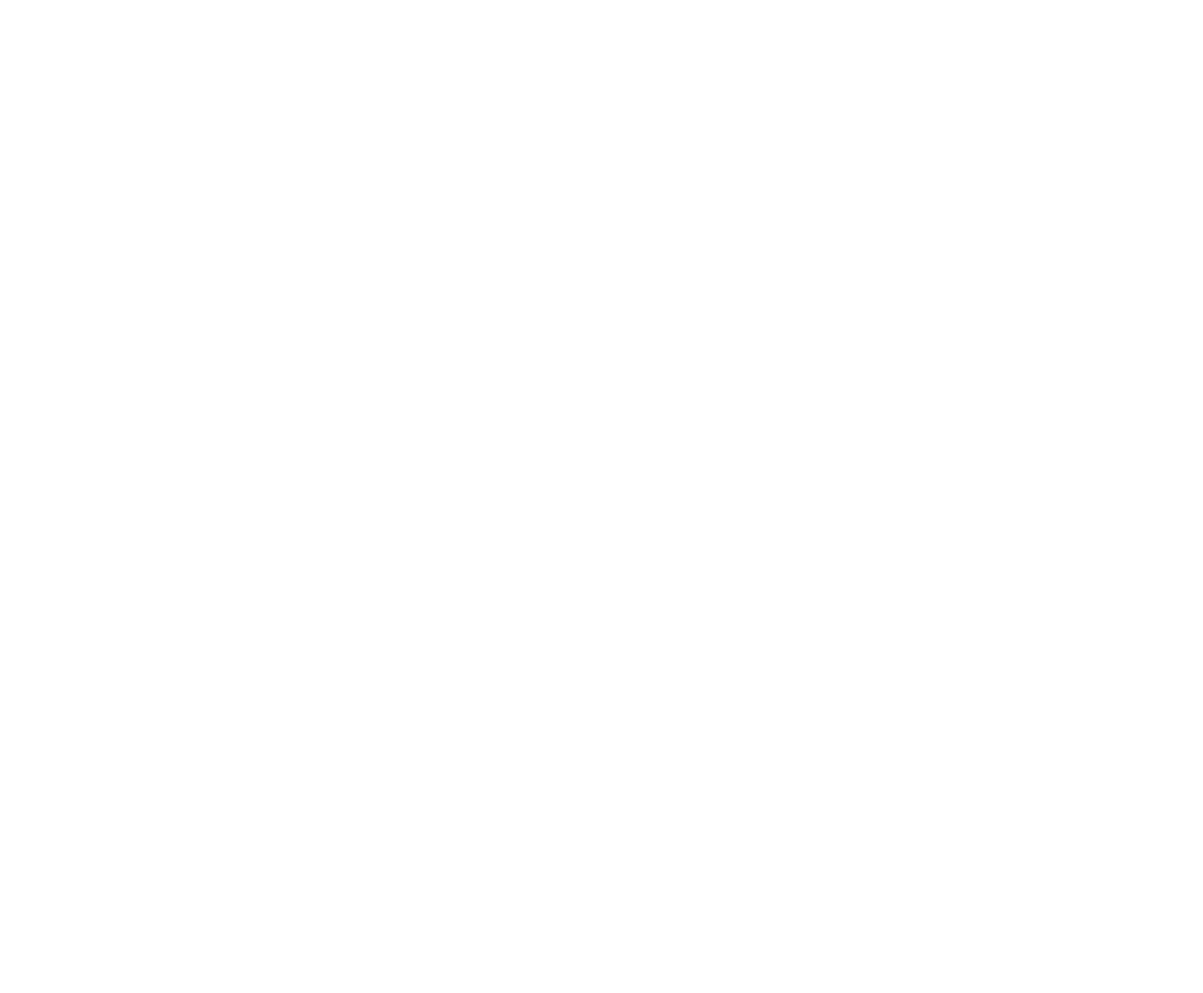
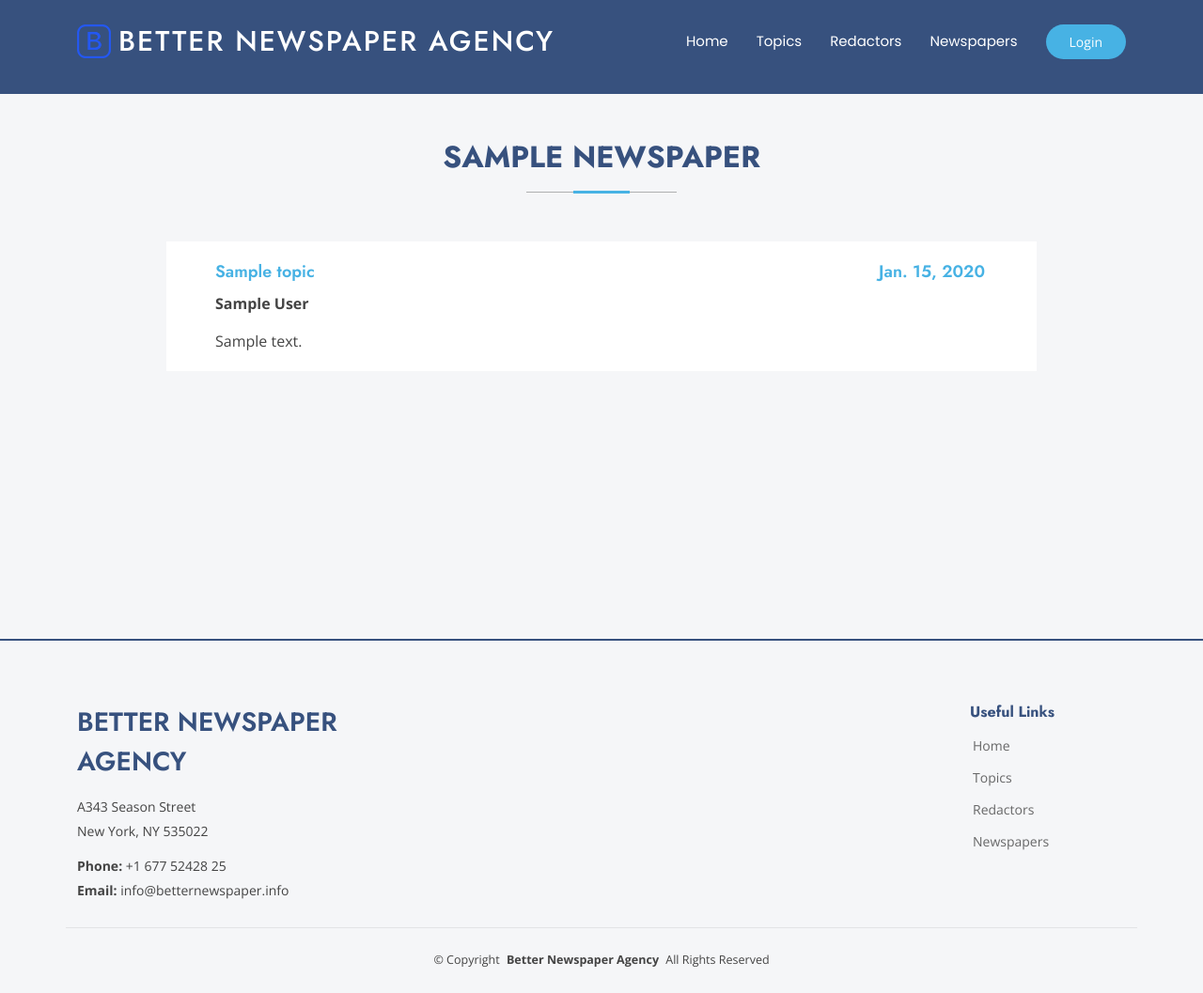
Before and after one commit to omnigun/newspaper-agency, a Django app: page /newspapers/1/ in a window 1280 px wide. Before the commit the page is empty. Shown: the whole page at 94% size. Before the commit the page ends 800 px from the top, so only its background shows below. Run offline with Django 5.2, Linux system fonts and the light colour scheme; a user stored in the database is signed in; tables that the repository leaves empty hold one stand-in row (values such as "Sample post"); some libraries are stand-ins or nearby versions.

Commit message:
add newspaper-detail page

```diff
--- a/newspaper/views.py
+++ b/newspaper/views.py
@@ -41,6 +41,7 @@ class RedactorListView(LoginRequiredMixin, generic.ListView):
 
 class NewspaperListView(LoginRequiredMixin, generic.ListView):
     model = Newspaper
+    queryset = Newspaper.objects.all().select_related("topic")
     context_object_name = "newspaper_list"
     template_name = "newspaper/newspaper_list.html"
     extra_context = {"page_name_newspaper_list": True}
@@ -52,3 +53,9 @@ class NewspaperDetailView(LoginRequiredMixin, generic.DetailView):
     context_object_name = "newspaper"
     template_name = "newspaper/newspaper_detail.html"
     extra_context = {"page_name_newspaper_detail": True}
+
+    def get_context_data(self, **kwargs):
+        context = super().get_context_data(**kwargs)
+        publishers = Redactor.objects.all().filter(newspapers__pk=self.object.id)
+        context["publishers"] = publishers
+        return context
--- a/static/css/main.css
+++ b/static/css/main.css
@@ -2074,7 +2074,12 @@ section,
 
 .pagination {--bs-pagination-color: #37517e; --bs-pagination-active-bg: #37517e; --bs-pagination-active-border-color: #37517e;}
 .link-hover:hover {text-decoration: underline; color:#37517e;}
+
 .faq-2.section {min-height:85vh;}
+.detail-container {padding-bottom:1em;}
+.newspaper-content {text-indent:2em; text-align: justify}
+
+.redactors_string span:not(:last-child):after {content:", "}
 /*--------------------------------------------------------------
 # Starter Section Section
 --------------------------------------------------------------*/
--- a/templates/base.html
+++ b/templates/base.html
@@ -19,7 +19,7 @@
   <link href="{% static 'vendor/glightbox/css/glightbox.min.css' %}" rel="stylesheet">
   <link href="{% static 'vendor/swiper/swiper-bundle.min.css' %}" rel="stylesheet">
   <!-- Main CSS File -->
-  <link href="{% static 'css/main.css' %}?ver=22" rel="stylesheet">
+  <link href="{% static 'css/main.css' %}?ver=27" rel="stylesheet">
 
   <!-- =======================================================
   * Template Name: Arsha
--- a/templates/newspaper/newspaper_detail.html
+++ b/templates/newspaper/newspaper_detail.html
@@ -0,0 +1,37 @@
+{% extends "base.html" %}
+{% load static %}
+{% block content %}
+<section id="faq-2" class="faq-2 section light-background">
+  <div class="section-pre-header"></div>
+  <!-- Section Title -->
+  <div class="container detail-container section-title aos-init aos-animate" data-aos="fade-up">
+    <h2 class="mt-5">{{newspaper.title}}</h2>
+  </div><!-- End Section Title -->
+
+      <div class="container">
+        <div class="row justify-content-center">
+          <div class="col-lg-10">
+            <div class="faq-container">
+
+              <div class="faq-item faq-active aos-init aos-animate" data-aos="fade-up" data-aos-delay="200">
+                <i class="faq-icon bi bi-question-circle"></i>
+                <h3 class="d-flex justify-content-between">
+                  <span>{{ newspaper.topic }}</span><span>{{newspaper.published_date }}</span>
+                </h3>
+                <div class="faq-content  newspaper-content">
+                  <div class="fw-bold redactors_string">
+                    {% for publisher in publishers %}
+                      <span>{{ publisher.get_full_name}}</span>
+                    {% endfor %}
+                  </div>
+                  <p class="mt-3">{{ newspaper.content }}</p>
+                 </div>
+                <i class="faq-toggle bi bi-chevron-right"></i>
+              </div><!-- End Faq item-->
+
+            </div>
+          </div>
+        </div>
+      </div>
+    </section>
+{% endblock %}
```
